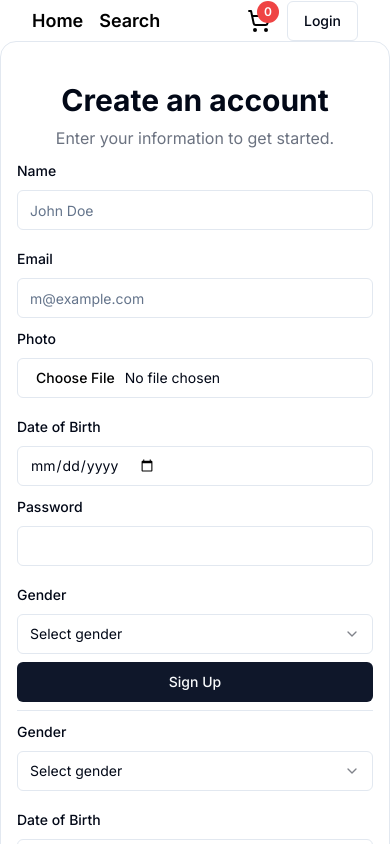
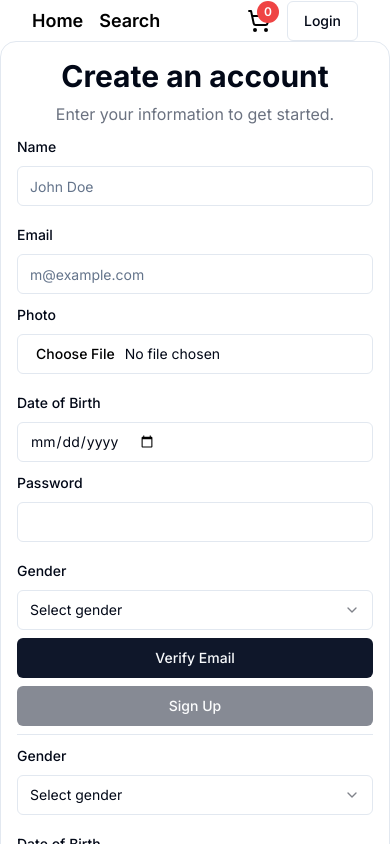
Before and after one commit to Shivam0069/MERN-Ecommerce, a Next.js app: page /register in a window 390 px wide. Shown: the top 844 px of the page. Built offline with nearby package versions, Linux system fonts and the light colour scheme; no server answers.

Commit message:
Added Email Verification at Register Page

```diff
--- /dev/null
+++ b/app/api/verifyemail/route.ts
@@ -0,0 +1,47 @@
+import sendMail from "@/helper/SendMail";
+import User from "@/models/user";
+import { NextRequest, NextResponse } from "next/server";
+
+export async function POST(request: NextRequest) {
+  const body = await request.json();
+  const { email } = body;
+  if (!email) {
+    return NextResponse.json(
+      { success: false, message: "Email is Required" },
+      { status: 400 }
+    );
+  }
+  const isEmailExist = await User.findOne({ email });
+  if (isEmailExist) {
+    return NextResponse.json(
+      { success: false, message: "Email Already in Use" },
+      { status: 400 }
+    );
+  }
+  const otp = Math.floor(1000 + Math.random() * 9000).toString();
+  const res = await sendMail({
+    to: [email],
+    subject: "Email Verification at Flash Buy",
+    message: `
+       <div>
+        <p>Dear User,</p>
+        <p>Thank you for registering at Flash Buy. Please use the following OTP to verify your email address:</p>
+        <h2>${otp}</h2>
+        <p>If you did not request this verification, please ignore this email.</p>
+        <p>Thank you,</p>
+        <p>The Flash Buy Team</p>
+      </div>
+    `,
+  });
+  if (res) {
+    return NextResponse.json(
+      { success: true, message: "Verification email sent successfully", otp },
+      { status: 200 }
+    );
+  } else {
+    return NextResponse.json(
+      { success: false, message: "Failed to send verification email" },
+      { status: 500 }
+    );
+  }
+}
--- a/app/page.tsx
+++ b/app/page.tsx
@@ -1,7 +1,8 @@
 "use client";
 import banner from "@/assets/banner3.jpg";
+import NewsLetter from "@/components/NewsLetter";
 import ProductCard from "@/components/productCard";
-import Loader, { CircleLoader } from "@/helper/loader";
+import Loader from "@/helper/loader";
 import SkeletonProductLoader from "@/helper/skeletonProductLoader";
 import { useLatestProductsQuery } from "@/store/api/productAPI";
 import { addToCart } from "@/store/slice/cartSlice";
@@ -107,6 +108,7 @@ export default function Home() {
           )}
         </div>
       </section>
+      <NewsLetter />
     </div>
   );
 }
--- a/app/register/page.tsx
+++ b/app/register/page.tsx
@@ -12,6 +12,7 @@ import {
 import { Separator } from "@/components/ui/separator";
 import { auth } from "@/firebase";
 import { uploadImage } from "@/helper/ImageUpload";
+import Loader from "@/helper/loader";
 import { useNewCartMutation } from "@/store/api/cartAPI";
 import { updateUser } from "@/store/slice/userSlice";
 import { RootState } from "@/store/store";
@@ -34,6 +35,11 @@ interface FormData {
 }
 
 export default function Register() {
+  const [isEmailverified, setIsEmailVerified] = useState<boolean>(false);
+  const [isLoading, setIsLoading] = useState<boolean>(false);
+
+  const [otp, setOtp] = useState("");
+  const [enteredOtp, setEnteredOtp] = useState("");
   const dispatch = useDispatch();
   const {
     cartItems,
@@ -62,6 +68,9 @@ export default function Register() {
   useEffect(() => {
     console.log(formData.photo, "photo");
   }, [formData.photo]);
+  useEffect(() => {
+    setIsEmailVerified(false);
+  }, [formData.email]);
 
   const handleChange = (e: ChangeEvent<HTMLInputElement>) => {
     const { id, value } = e.target;
@@ -211,9 +220,41 @@ export default function Register() {
       toast.error("Sign Up Failed");
     }
   };
+  function validateEmail(email: string) {
+    const regex = /^[^\s@]+@[^\s@]+\.[^\s@]+$/;
+    return regex.test(email);
+  }
+  const verifyEmail = async () => {
+    setIsLoading(true);
+    try {
+      if (!validateEmail(formData.email)) {
+        toast.error("Please Enter Valid Email");
+        setIsLoading(false);
+
+        return;
+      }
+      const res = await axios.post("/api/verifyemail", {
+        email: formData.email,
+      });
+      toast.success(res.data.message);
+      setOtp(res.data.otp);
+    } catch (error: any) {
+      console.log(error);
+      toast.error(error.response.data.message);
+    } finally {
+      setIsLoading(false);
+    }
+  };
+  useEffect(() => {
+    if (otp.length > 0 && enteredOtp.length > 0 && otp === enteredOtp) {
+      toast.success("OTP Verified");
+      setIsEmailVerified(true);
+    }
+  }, [enteredOtp, otp]);
 
   return (
-    <div className="mx-auto md:max-w-md  space-y-2 pt-10 pb-4 rounded-2xl px-4 border md:max-h-[calc(100vh-41px)]">
+    <div className="mx-auto md:max-w-md  space-y-2 pt-4 pb-4 rounded-2xl px-4 border md:max-h-[calc(100vh-41px)]">
+      {isLoading && <Loader />}
       <div className="space-y-2 text-center">
         <h1 className="text-3xl font-bold">Create an account</h1>
         <p className="text-gray-500 dark:text-gray-400">
@@ -294,8 +335,37 @@ export default function Register() {
             </Select>
           </div>
         </div>
+        <div className="grid grid-cols-1 md:grid-cols-2 gap-4 mt-1">
+          <div className="space-y-2 ">
+            <Button
+              disabled={isEmailverified}
+              onClick={verifyEmail}
+              type="button"
+              className="w-full"
+            >
+              Verify Email
+            </Button>
+          </div>
+          {otp.length > 0 && (
+            <div className="space-y-2">
+              <Input
+                id="otp"
+                type="text"
+                required
+                value={enteredOtp}
+                placeholder="Enter Your Otp"
+                onChange={(e) => setEnteredOtp(e.target.value)}
+              />
+            </div>
+          )}
+        </div>
 
-        <Button onClick={signupHandler} type="submit" className="w-full">
+        <Button
+          disabled={!isEmailverified}
+          onClick={signupHandler}
+          type="submit"
+          className="w-full disabled:cursor-not-allowed"
+        >
           Sign Up
         </Button>
       </div>
--- a/helper/LayoutProvider.tsx
+++ b/helper/LayoutProvider.tsx
@@ -20,7 +20,7 @@ export default function Layout({
     <Loader />
   ) : (
     <>
-      <Header /> {children} <NewsLetter />
+      <Header /> {children}
     </>
   );
 }
```
